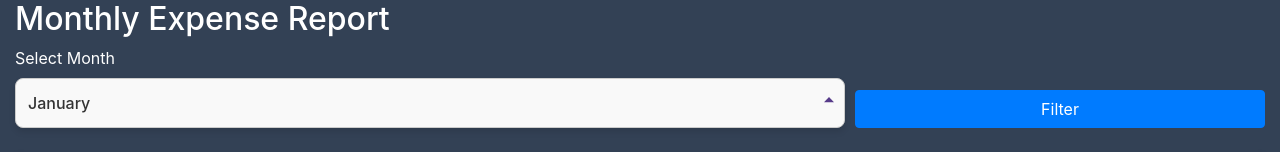
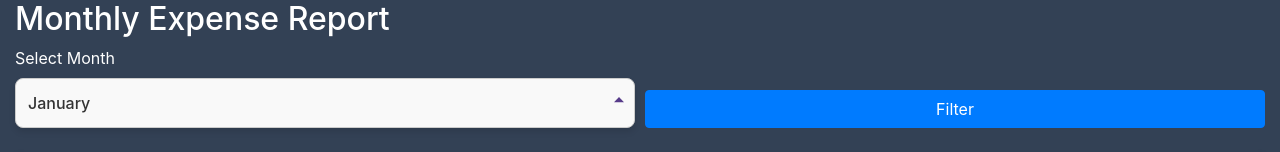
Before and after one commit to cecibarasa/expense_tracker, a Django app: page /monthly_expense/ in a window 1280 px wide. Shown: the part 100-252 px from the top of the page. Run offline with Django 3.2, Linux system fonts and the light colour scheme; a user stored in the database is signed in; parts of the project's set-up code (start-up, migrations or seed data) failed here and were passed over; some libraries are stand-ins or nearby versions.

Commit message:
resized the monthly expense page

```diff
--- a/expenses/templates/monthly_expense.html
+++ b/expenses/templates/monthly_expense.html
@@ -11,7 +11,7 @@
     <form method="POST" class="mb-4">
         {% csrf_token %}
         <div class="form-row">
-            <div class="col-2 col-md-8">
+            <div class="col">
                 <label for="month">Select Month</label>
                 <select  id="month" name="month" required>
                     <option value="1">January</option>
```
